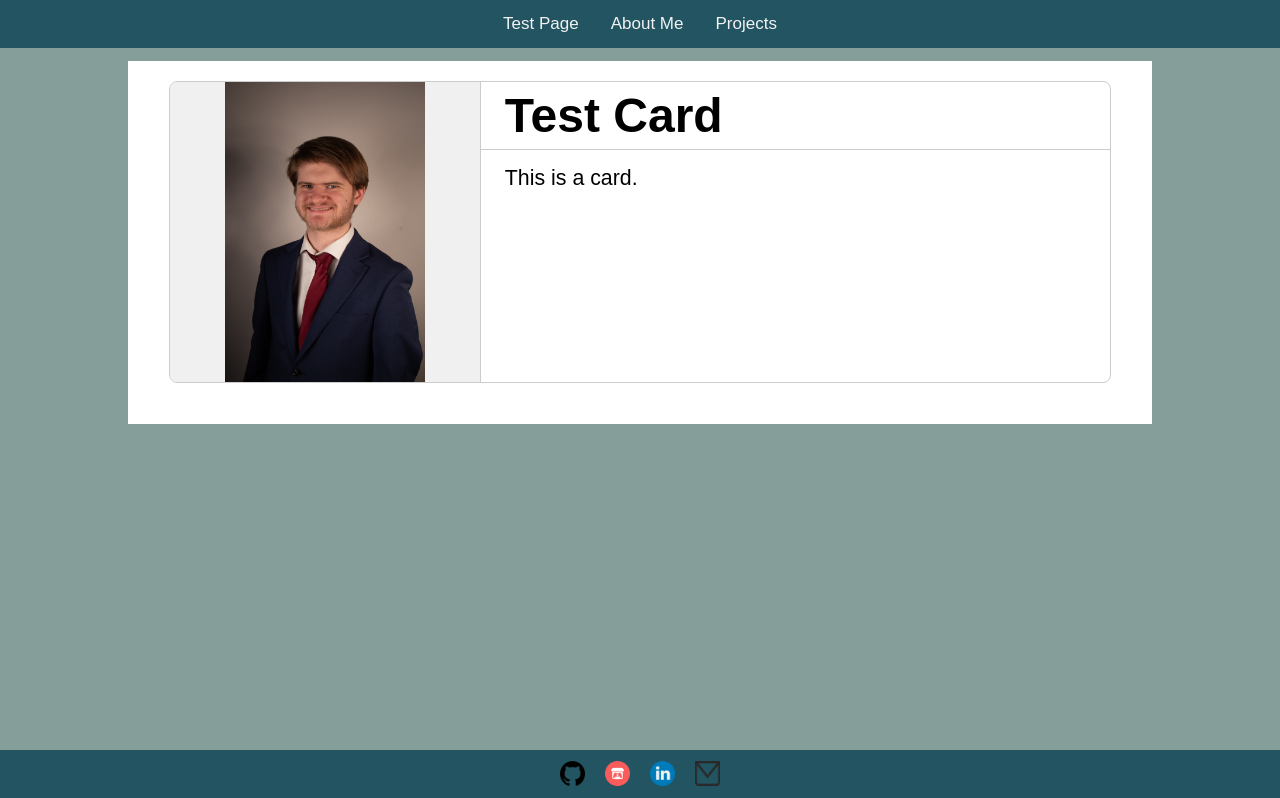
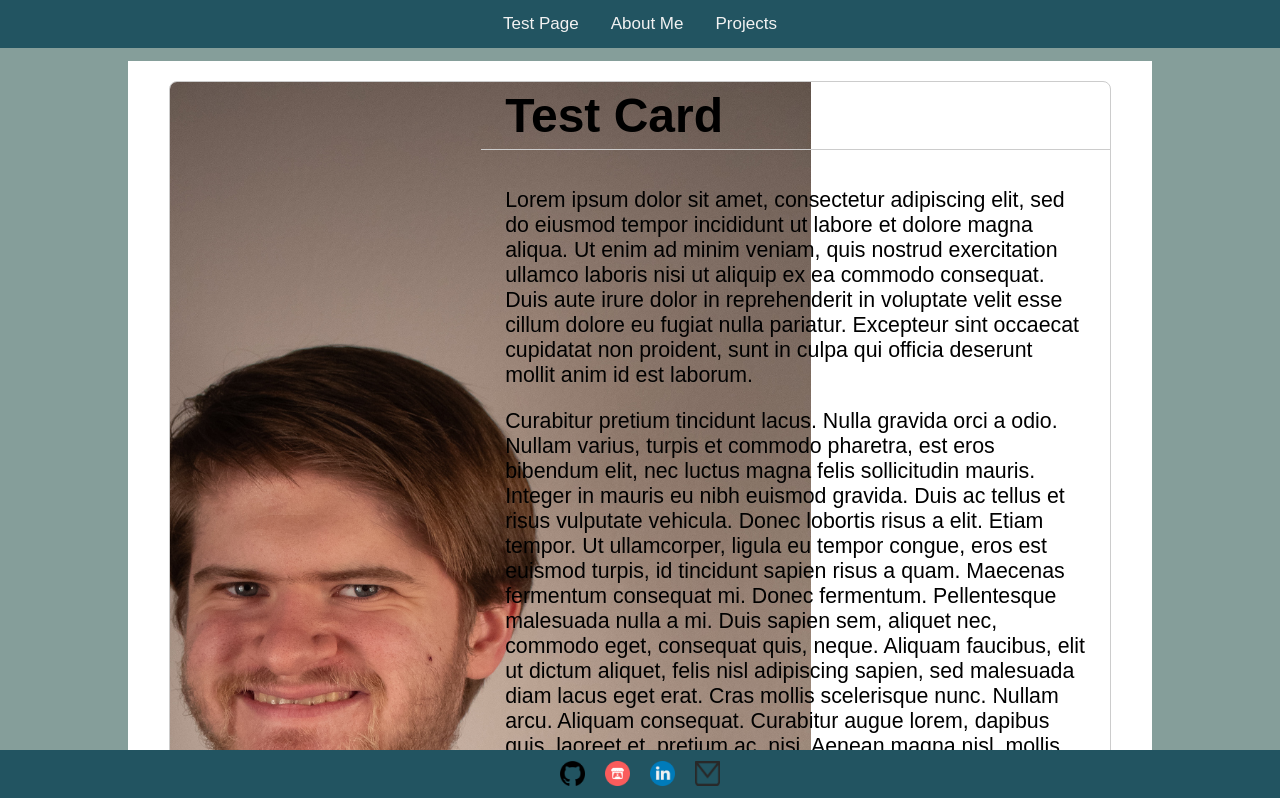
Before and after one commit to hdorer/hdorer.github.io, a React (Vite) app: page /test-page in a window 1280 px wide. Shown: the top 798 px of the page. Built offline with nearby package versions, Linux system fonts and the light colour scheme.

Commit message:
I think the card will finally actually behave how I want it to

```diff
--- a/src/components/Card.css
+++ b/src/components/Card.css
@@ -30,6 +30,7 @@
 }
 
 .card-title {
+    box-sizing: border-box;
     min-width: 100%;
     padding: 6px 24px 6px 24px;
     font-weight: bold;
@@ -38,6 +39,7 @@
 }
 
 .card-text {
+    box-sizing: border-box;
     padding: 16px 24px 16px 24px;
     font-size: 16pt;
 }
--- a/src/components/Card.tsx
+++ b/src/components/Card.tsx
@@ -1,5 +1,6 @@
 import { ReactNode, useRef, useEffect, useState } from 'react';
-import { Link, useLocation } from 'react-router-dom';
+import { Link } from 'react-router-dom';
+import HeightGetter from './HeightGetter';
 import './Card.css';
 
 interface Props {
@@ -12,35 +13,17 @@ interface Props {
 function Card({ title, thumbnail, linkTo, children }: Props) {
     const thumbnailDiv = useRef<HTMLDivElement>(null);
 
-    const [thumbnailDivDimensions, recordThumbnailDivDimensions] = useState({ width: 0, height: 0 });
     const [screenWidth, recordScreenWidth] = useState(0);
-
-    const location = useLocation();
-
-    const updateSizes = () => {
-        console.log("updateSizes");
-
-        recordScreenWidth(window.innerWidth);
-
-        if(!thumbnailDiv.current) {
-            console.error("thumbnailDiv.current was null in Card.imageLoaded()!");
-            return;
-        }
-
-        recordThumbnailDivDimensions({
-            width: thumbnailDiv.current.offsetWidth,
-            height: thumbnailDiv.current.offsetHeight
-        });
-    };
+    const [bodyDivHeight, recordBodyDivHeight] = useState(0);
 
     const desktopLayout = (
         <div className="card">
             { thumbnail && (
                 <div ref={thumbnailDiv} className="card-thumbnail">
-                    <img src={thumbnail} style={{ maxWidth: `${thumbnailDivDimensions.width}px`, maxHeight: `${thumbnailDivDimensions.height}px` }} onLoad={updateSizes} />
+                    <img src={thumbnail} style={{ maxHeight: `${bodyDivHeight}px` }} />
                 </div>
             )}
-            <div className={thumbnail ? "card-body" : "card-body no-thumbnail"}>
+            <HeightGetter className={thumbnail ? "card-body" : "card-body no-thumbnail"} setHeight={recordBodyDivHeight}>
                 { title && (
                     <div className="card-title">
                         {title}
@@ -49,7 +32,7 @@ function Card({ title, thumbnail, linkTo, children }: Props) {
                 <div className="card-text">
                     {children}
                 </div>
-            </div>
+            </HeightGetter>
         </div>
     );
 
@@ -62,7 +45,7 @@ function Card({ title, thumbnail, linkTo, children }: Props) {
             )}
             { thumbnail && (
                 <div ref={thumbnailDiv} className="card-thumbnail">
-                    <img src={thumbnail} onLoad={updateSizes} />
+                    <img src={thumbnail} />
                 </div>
             )}
             <div className="card-text">
@@ -72,16 +55,18 @@ function Card({ title, thumbnail, linkTo, children }: Props) {
     );
 
     useEffect(() => {
-        console.log("useEffect()");
+        const resized = () => {
+            recordScreenWidth(window.innerWidth);
+        };
 
-        updateSizes();
+        resized();
 
-        window.addEventListener('resize', updateSizes);
+        window.addEventListener('resize', resized);
 
         return () => {
-            window.removeEventListener('resize', updateSizes);
-        };
-    }, [location]);
+            window.addEventListener('resize', resized);
+        }
+    }, []);
 
     if(linkTo) {
         return (
--- /dev/null
+++ b/src/components/HeightGetter.tsx
@@ -0,0 +1,31 @@
+import { ReactNode, useRef, useEffect } from 'react';
+
+interface Props {
+    className?: string
+    setHeight?: (height: number) => void;
+    children?: ReactNode
+}
+
+function HeightGetter({ className, setHeight, children }: Props) {
+    const divRef = useRef<HTMLDivElement>(null);
+
+    useEffect(() => {
+        if(!divRef.current) {
+            return;
+        }
+
+        if(!setHeight) {
+            return;
+        }
+
+        setHeight(divRef.current.clientHeight);
+    }, []);
+
+    return (
+        <div ref={divRef} className={className}>
+            {children}
+        </div>
+    );
+}
+
+export default HeightGetter;
--- a/src/routes/TestPage.tsx
+++ b/src/routes/TestPage.tsx
@@ -6,7 +6,13 @@ function TestPage() {
         <div className="page-container">
             <div className="content-container">
                 <Card title="Test Card" thumbnail={thumbnail}>
-                    This is a card.
+                    <p>Lorem ipsum dolor sit amet, consectetur adipiscing elit, sed do eiusmod tempor incididunt ut labore et dolore magna aliqua. Ut enim ad minim veniam, quis nostrud exercitation ullamco laboris nisi ut aliquip ex ea commodo consequat. Duis aute irure dolor in reprehenderit in voluptate velit esse cillum dolore eu fugiat nulla pariatur. Excepteur sint occaecat cupidatat non proident, sunt in culpa qui officia deserunt mollit anim id est laborum.</p>
+
+                    <p>Curabitur pretium tincidunt lacus. Nulla gravida orci a odio. Nullam varius, turpis et commodo pharetra, est eros bibendum elit, nec luctus magna felis sollicitudin mauris. Integer in mauris eu nibh euismod gravida. Duis ac tellus et risus vulputate vehicula. Donec lobortis risus a elit. Etiam tempor. Ut ullamcorper, ligula eu tempor congue, eros est euismod turpis, id tincidunt sapien risus a quam. Maecenas fermentum consequat mi. Donec fermentum. Pellentesque malesuada nulla a mi. Duis sapien sem, aliquet nec, commodo eget, consequat quis, neque. Aliquam faucibus, elit ut dictum aliquet, felis nisl adipiscing sapien, sed malesuada diam lacus eget erat. Cras mollis scelerisque nunc. Nullam arcu. Aliquam consequat. Curabitur augue lorem, dapibus quis, laoreet et, pretium ac, nisi. Aenean magna nisl, mollis quis, molestie eu, feugiat in, orci. In hac habitasse platea dictumst.</p>
+
+                    <p>Sed elementum, velit ut efficitur volutpat, velit lectus commodo ligula, at sagittis massa ex vel sapien. Fusce laoreet, urna quis fermentum dapibus, felis nisi dignissim magna, a hendrerit arcu nunc sed libero. Nam a libero vel lorem luctus fermentum. Proin cursus orci id dignissim consequat. Nulla facilisi. Sed id neque nisl. Proin elementum ante id mi fringilla, non tincidunt neque auctor. Mauris blandit sem nec feugiat tristique. Praesent fermentum ante in sapien vulputate, vitae dictum elit suscipit. Suspendisse potenti. Quisque dictum quam sit amet orci hendrerit, non vehicula metus cursus.</p>
+
+                    <p>Nunc convallis ex vel nulla placerat, ac ullamcorper orci fermentum. Quisque in magna eu enim viverra tempor. Integer non lacus eget metus elementum facilisis. Sed at nisl et magna pellentesque consequat. Donec cursus diam at malesuada lacinia. Sed sit amet arcu sapien. Aenean ut enim ac leo tincidunt efficitur vel ac libero. Vestibulum ante ipsum primis in faucibus orci luctus et ultrices posuere cubilia curae; Nam volutpat libero quis massa elementum, at dapibus risus interdum. Pellentesque a neque eu augue faucibus viverra. Mauris et velit eros. Morbi lacinia dolor id ante tincidunt posuere. Nulla bibendum ligula non sollicitudin sodales. Fusce auctor, justo at suscipit tincidunt, libero lorem vulputate dolor, sit amet vulputate lectus urna sed velit. Curabitur ut ligula in arcu ultricies blandit nec in eros. Cras posuere lectus vitae augue dignissim luctus.</p>
                 </Card>
             </div>
         </div>
```
